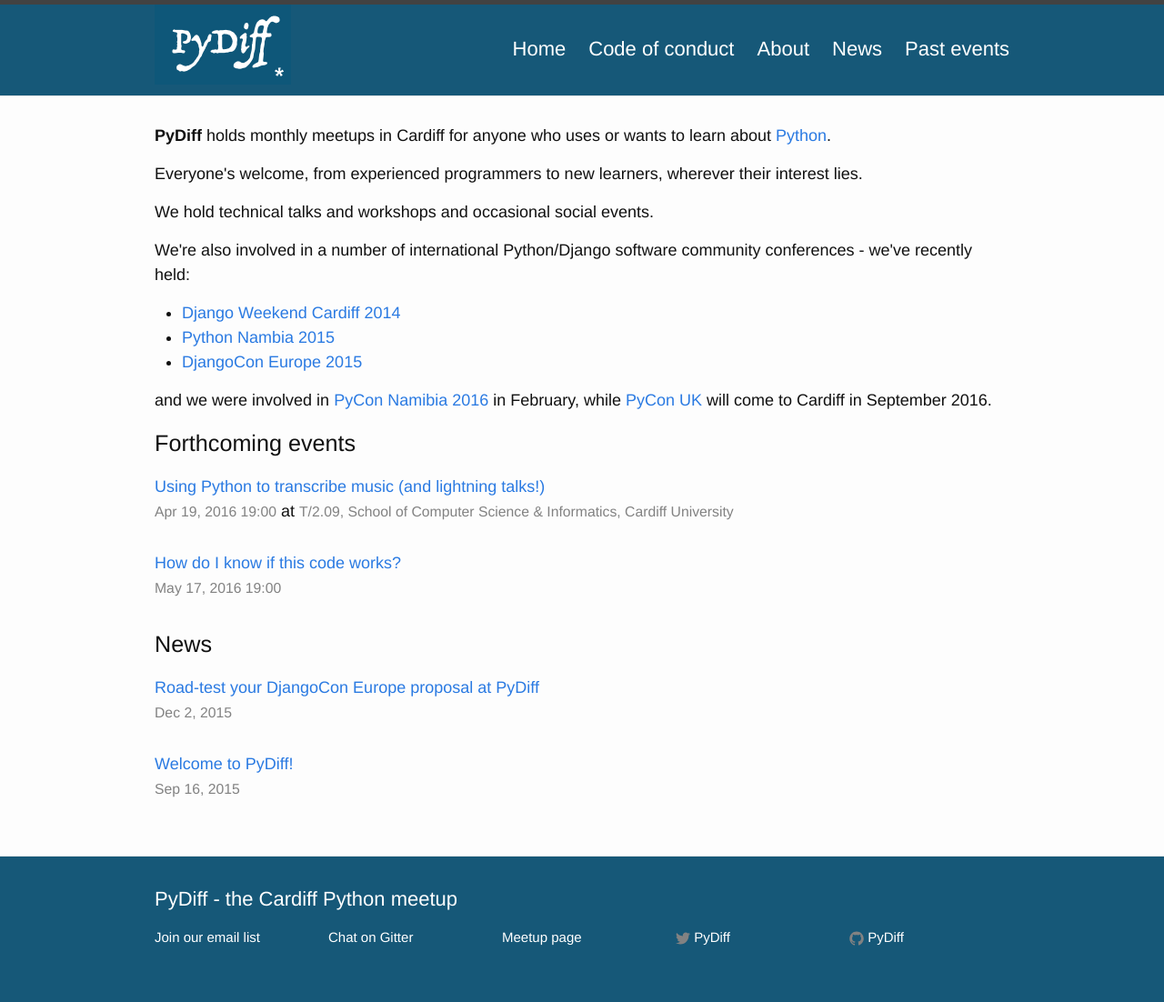
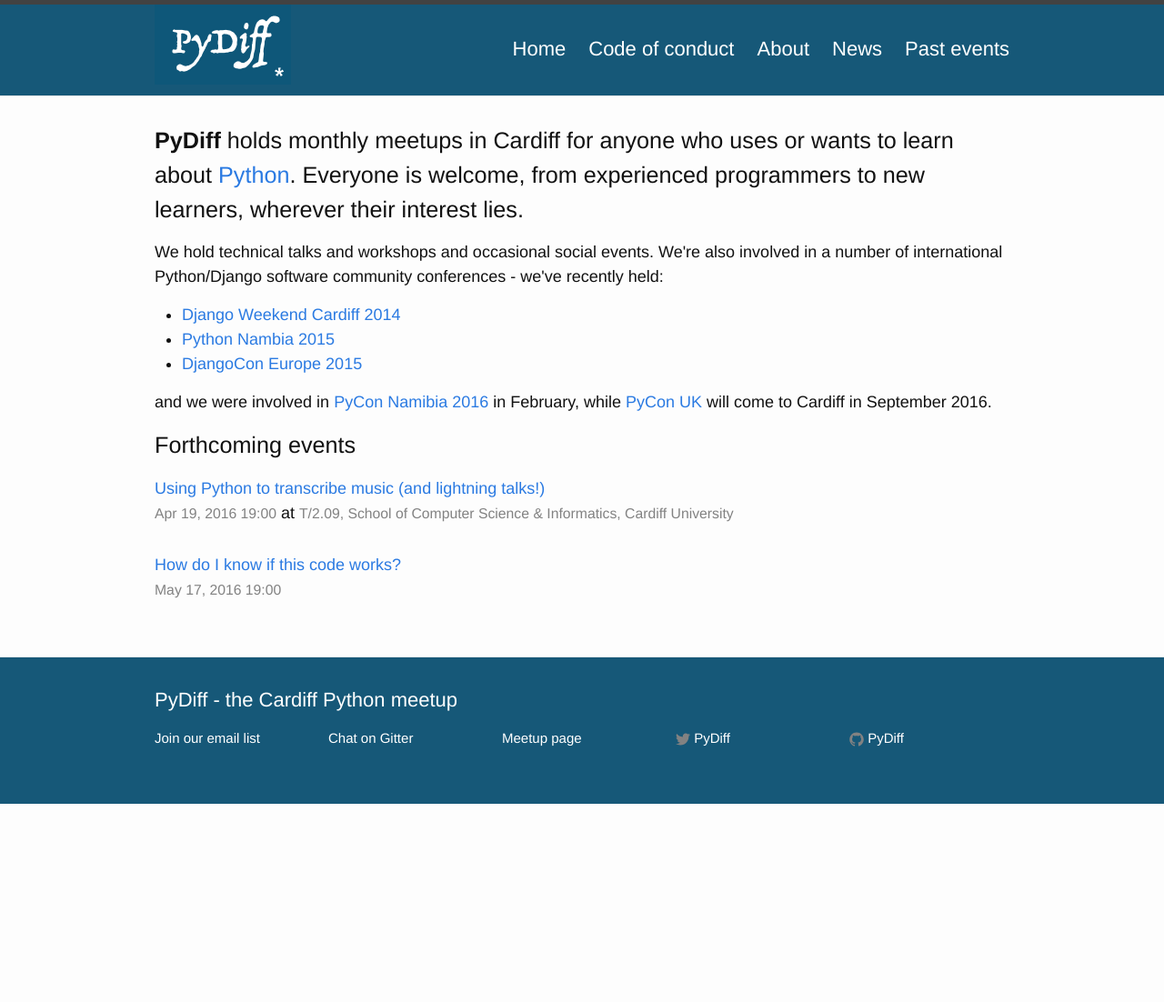
Before and after one commit to PyDiff/PyDiff.github.io, a Jekyll site: the page built from index.html, in a window 1280 px wide. Shown: the whole page at 91% size. Built offline with Jekyll 4.4.1, drawn with Linux system fonts in a browser that asks for light colours; after the commit the page ends 900 px from its top, so only the background shows below that.

Commit message:
added intro class, removed stale news

```diff
--- a/index.html
+++ b/index.html
@@ -3,22 +3,22 @@
 ---
 
 <div class="home">
+  <section class="intro">
+    <p><strong>PyDiff</strong> holds monthly meetups in Cardiff for anyone who uses or wants to learn about <a href="http://python.org">Python</a>. Everyone is welcome, from experienced programmers to new learners, wherever their interest lies.</p>
 
-<p><strong>PyDiff</strong> holds monthly meetups in Cardiff for anyone who uses or wants to learn about <a href="http://python.org">Python</a>.</p>
+    </section>
 
-<p>Everyone's welcome, from experienced programmers to new learners, wherever their interest lies.</p>
+    <p>We hold technical talks and workshops and occasional social events. We're also involved in a number of international Python/Django software community conferences -  we've recently held:
 
-<p>We hold technical talks and workshops and occasional social events.</p>
+      <ul>
+        <li><a href="http://djangoweekend.org">Django Weekend Cardiff 2014</a></li>
+        <li><a href="http://python-namibia.org">Python Nambia 2015</a></li>
+        <li><a href="http://2015.djangocon.eu">DjangoCon Europe 2015</a></li>
+      </ul>
 
-<p>We're also involved in a number of international Python/Django software community conferences -  we've recently held:
+      and we were involved in <a href="http://na.pycon.org/">PyCon Namibia 2016</a> in February, while <a href="http://pyconuk.org">PyCon UK</a> will come to Cardiff in September 2016.</p>
 
-  <ul>
-    <li><a href="http://djangoweekend.org">Django Weekend Cardiff 2014</a></li>
-    <li><a href="http://python-namibia.org">Python Nambia 2015</a></li>
-    <li><a href="http://2015.djangocon.eu">DjangoCon Europe 2015</a></li>
-  </ul>
 
-  and we were involved in <a href="http://na.pycon.org/">PyCon Namibia 2016</a> in February, while <a href="http://pyconuk.org">PyCon UK</a> will come to Cardiff in September 2016.</p>
   <h1 class="page-heading">Forthcoming events</h1>
 
   {% capture current_date %} {{ 'now' | date: '%s'}} {% endcapture %}
@@ -43,7 +43,7 @@
   </ul>
 
 
-  <h1 class="page-heading">News</h1>
+<!--   <h1 class="page-heading">News</h1>
 
   <ul class="post-list">
     {% for post in site.posts %}
@@ -57,7 +57,7 @@
           </li>
 
     {% endfor %}
-  </ul>
+  </ul> -->
 
 
 
```
